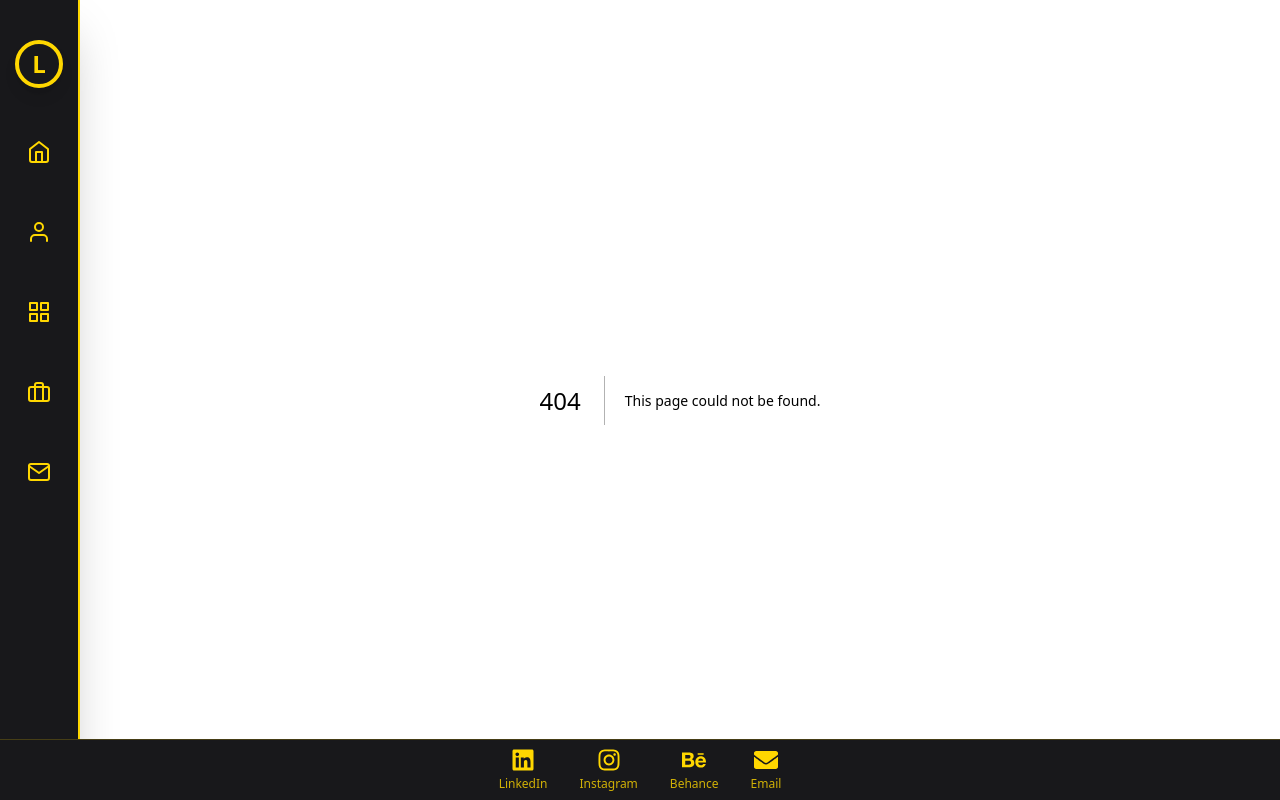
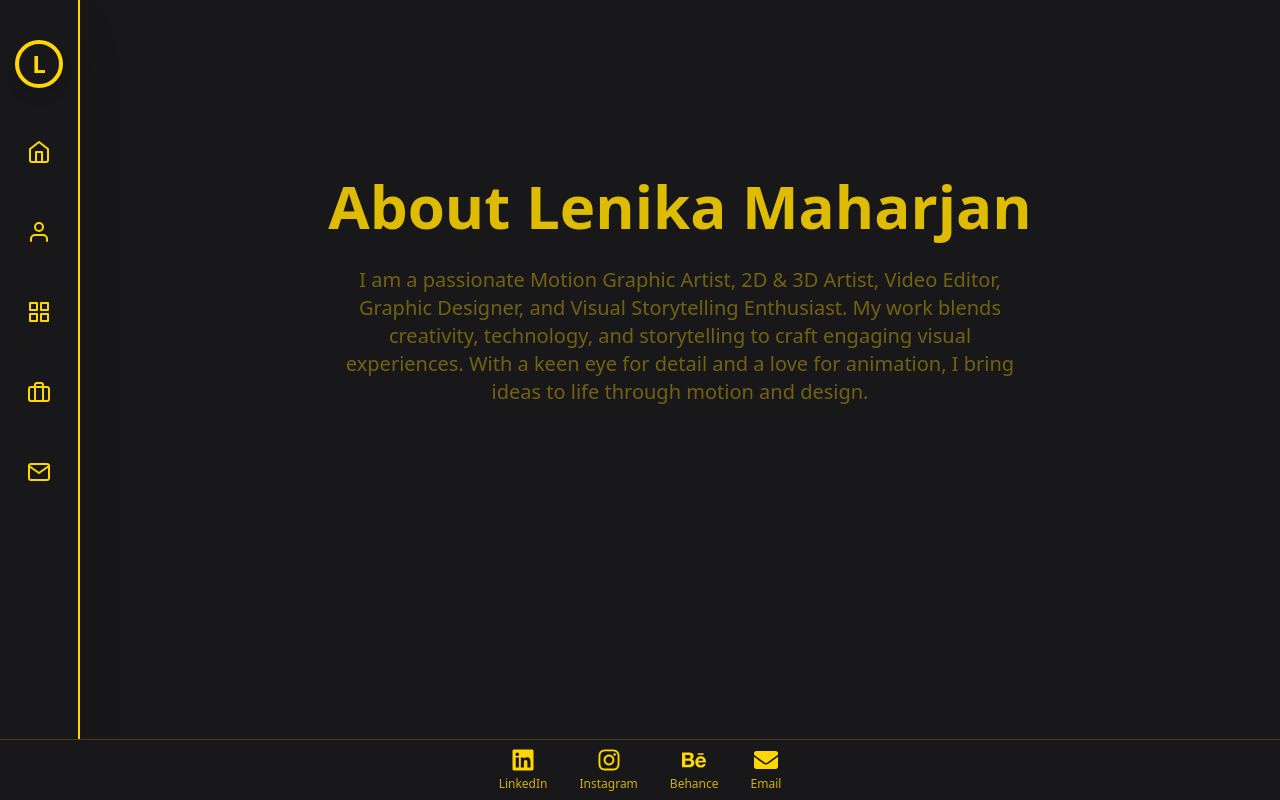
Before and after one commit to NotAScratch/Lenika-Maharjan, a Next.js app: page /about in a window 1280 px wide. Before the commit this address had no page. Built offline with nearby package versions, Linux system fonts and the light colour scheme.

Commit message:
Add AboutPage component with motion effects and skills/tools sections

```diff
--- /dev/null
+++ b/src/app/about/page.tsx
@@ -0,0 +1,51 @@
+import { motion } from "framer-motion";
+
+export default function AboutPage() {
+  return (
+    <main className="flex flex-col items-center justify-center min-h-screen px-4 py-16 bg-background text-foreground">
+      <motion.h1
+        className="text-4xl md:text-6xl font-bold mb-6 text-center"
+        initial={{ opacity: 0, y: 40 }}
+        animate={{ opacity: 1, y: 0 }}
+        transition={{ duration: 0.7 }}
+      >
+        About Lenika Maharjan
+      </motion.h1>
+      <motion.p
+        className="max-w-2xl text-lg md:text-xl text-center mb-8"
+        initial={{ opacity: 0, y: 20 }}
+        animate={{ opacity: 1, y: 0 }}
+        transition={{ delay: 0.3, duration: 0.7 }}
+      >
+        I am a passionate Motion Graphic Artist, 2D & 3D Artist, Video Editor, Graphic Designer, and Visual Storytelling Enthusiast. My work blends creativity, technology, and storytelling to craft engaging visual experiences. With a keen eye for detail and a love for animation, I bring ideas to life through motion and design.
+      </motion.p>
+      <motion.div
+        className="w-full flex flex-col md:flex-row gap-6 justify-center items-center"
+        initial={{ opacity: 0 }}
+        animate={{ opacity: 1 }}
+        transition={{ delay: 0.6, duration: 0.7 }}
+      >
+        <div className="bg-white/5 rounded-xl p-6 shadow-lg w-full md:w-80">
+          <h2 className="text-xl font-semibold mb-2">Skills</h2>
+          <ul className="list-disc list-inside text-base opacity-90">
+            <li>Motion Graphics & Animation</li>
+            <li>2D & 3D Art</li>
+            <li>Video Editing</li>
+            <li>Graphic Design</li>
+            <li>Visual Storytelling</li>
+          </ul>
+        </div>
+        <div className="bg-white/5 rounded-xl p-6 shadow-lg w-full md:w-80">
+          <h2 className="text-xl font-semibold mb-2">Tools</h2>
+          <ul className="list-disc list-inside text-base opacity-90">
+            <li>Adobe After Effects</li>
+            <li>Blender</li>
+            <li>Premiere Pro</li>
+            <li>Photoshop & Illustrator</li>
+            <li>Cinema 4D</li>
+          </ul>
+        </div>
+      </motion.div>
+    </main>
+  );
+}
```
